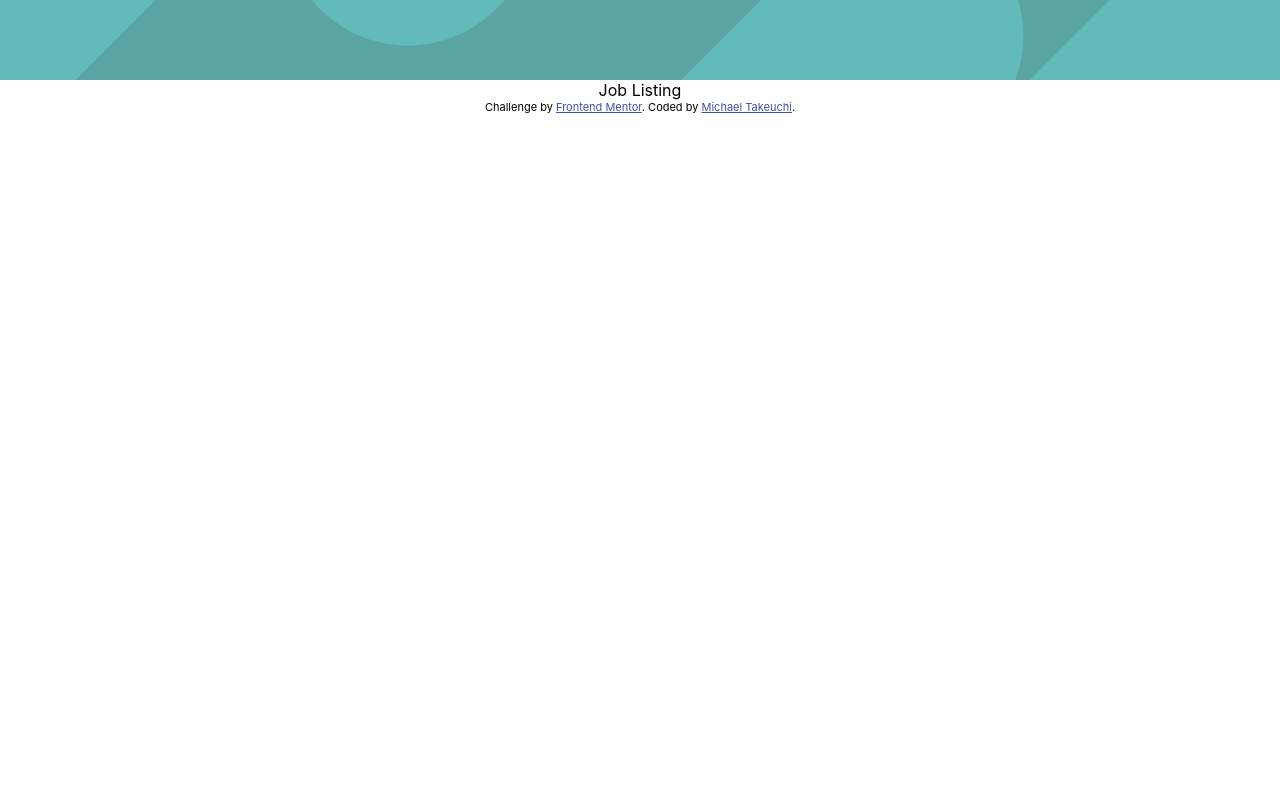
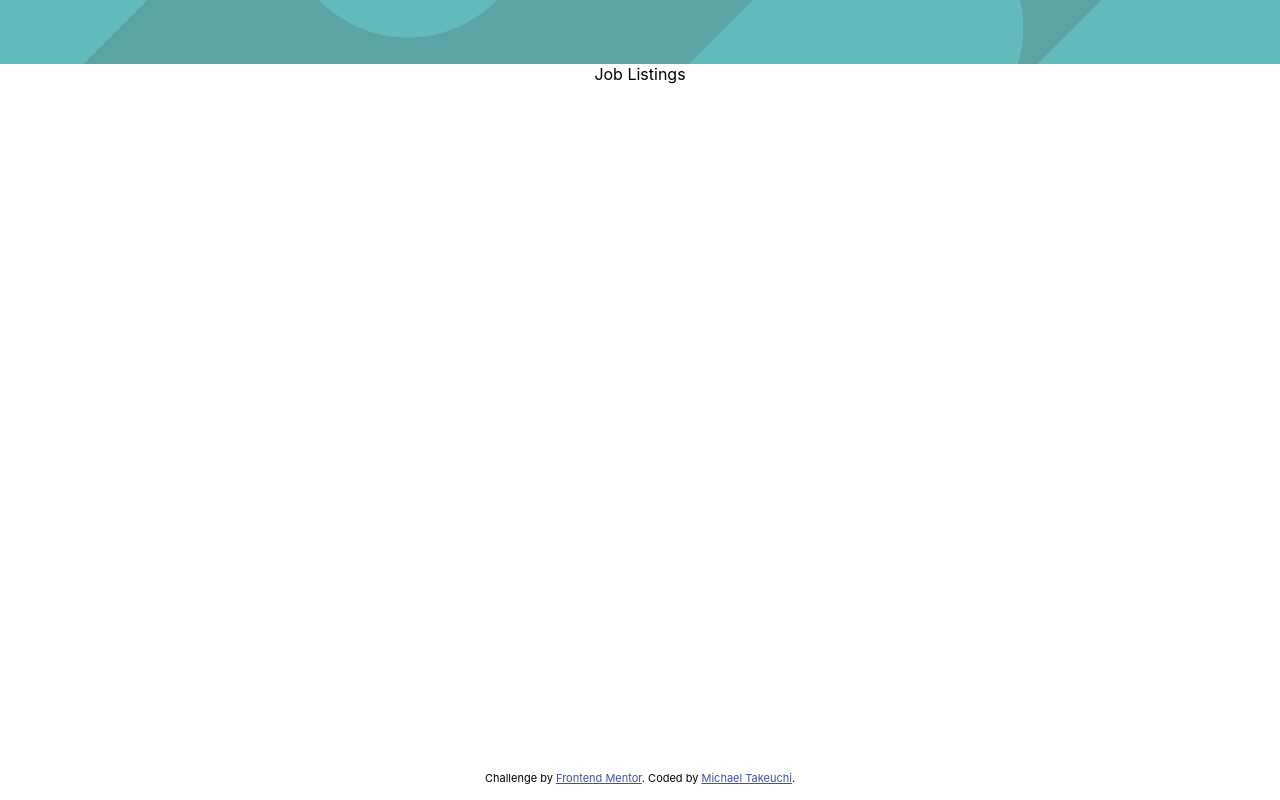
Before and after one commit to mmtakeuchi/job-listings, a React (Create React App) app: page / in a window 1280 px wide. Built offline with nearby package versions, Linux system fonts and the light colour scheme.

Commit message:
style basic layout for each section

```diff
--- a/src/App.js
+++ b/src/App.js
@@ -1,12 +1,13 @@
 import "./App.scss";
 import Header from "./components/Header/Header";
+import JobListings from "./components/JobListings/JobListings";
 import Attribution from "./components/Attribution/Attribution";
 
 function App() {
   return (
     <div className="App">
       <Header />
-      Job Listing
+      <JobListings />
       <Attribution />
     </div>
   );
--- a/src/App.scss
+++ b/src/App.scss
@@ -3,6 +3,8 @@
   flex-direction: column;
   justify-content: center;
   align-items: center;
+  min-height: 100vh;
+  width: 100%;
 }
 
 .App-logo {
--- a/src/components/Attribution/Attribution.scss
+++ b/src/components/Attribution/Attribution.scss
@@ -1,6 +1,8 @@
 .attribution {
   font-size: 11px;
   text-align: center;
+  margin-top: auto;
+  padding: 15px;
 }
 
 .attribution a {
--- a/src/components/Header/Header.scss
+++ b/src/components/Header/Header.scss
@@ -1,5 +1,5 @@
 .header {
-  height: 10vh;
+  height: 8vh;
   width: 100%;
   background: hsl(180, 29%, 50%);
   background-image: url("../../assets/images/bg-header-desktop.svg");
--- /dev/null
+++ b/src/components/JobListings/JobListings.jsx
@@ -0,0 +1,8 @@
+import React from "react";
+import "./JobListings.scss";
+
+const JobListings = () => {
+  return <div className="main">Job Listings</div>;
+};
+
+export default JobListings;
--- /dev/null
+++ b/src/components/JobListings/JobListings.scss
@@ -0,0 +1,4 @@
+.main {
+  display: flex;
+  flex: 1;
+}
```
